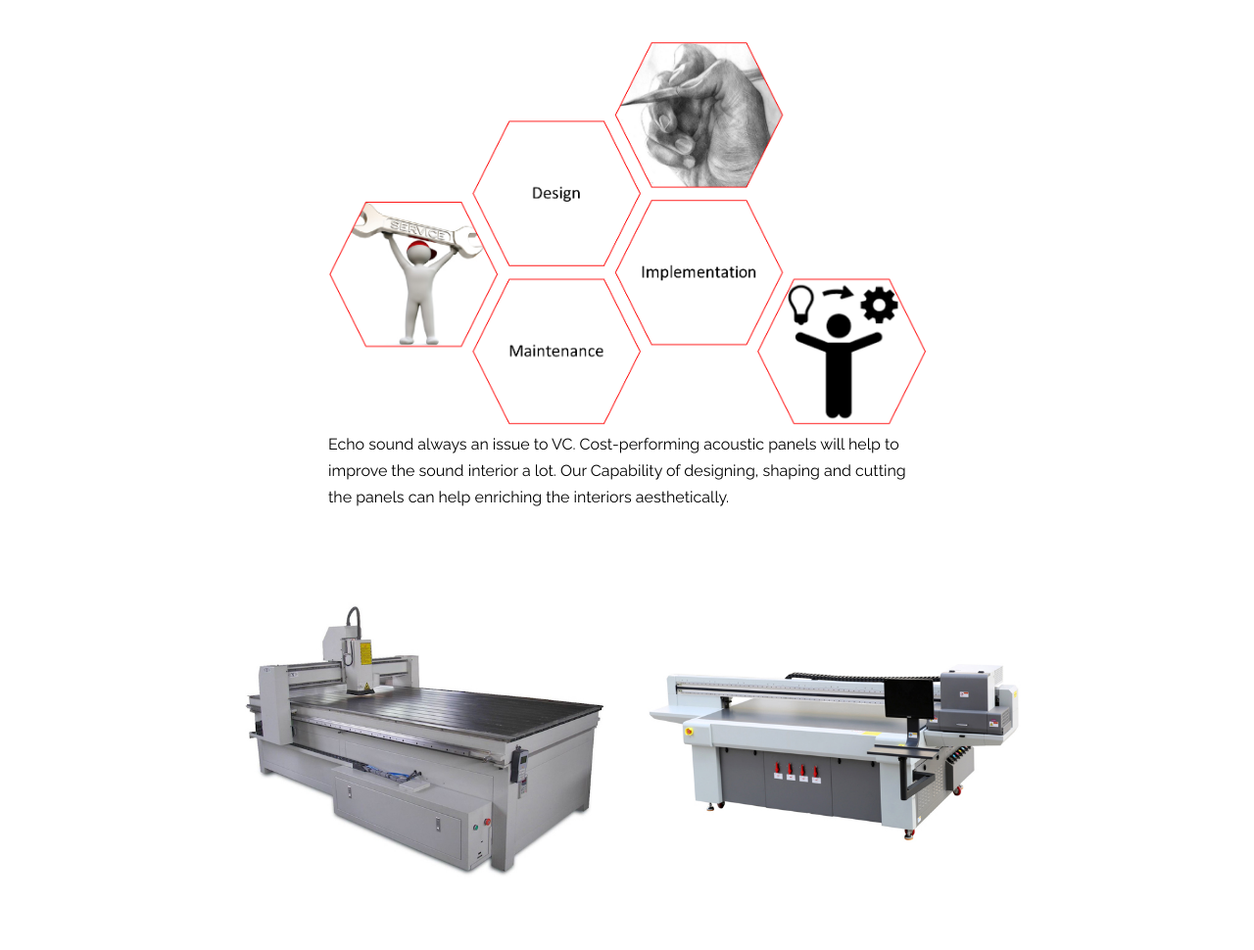
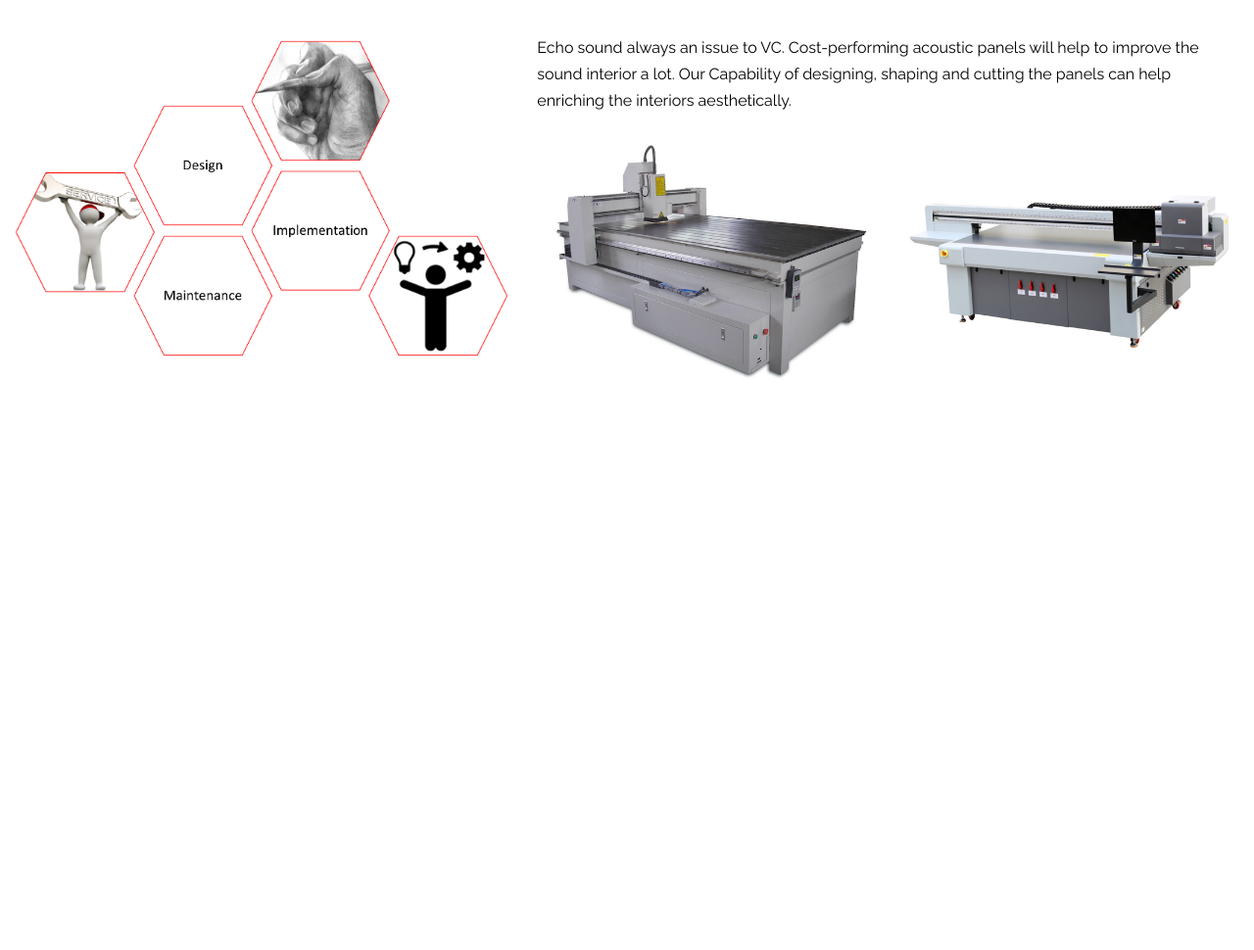
Before and after one commit to don01230/M_Project_Solutions, a plain HTML site: page capability.html in a window 1280 px wide. Shown: the part 1120-2090 px from the top of the page at 98% size. After the commit the page ends 1754 px from the top, so only its background shows below. Drawn offline with Linux system fonts and the light colour scheme; files whose address does not match are found by name.

Commit message:
20180707:1507

```diff
--- a/capability.html
+++ b/capability.html
@@ -69,7 +69,7 @@
 					</div>
 					<div class="col-xs-10 text-right menu-1">
 						<ul>
-							<li><a href="about.html">About us</a></li>
+							<li><a href="about.html">About</a></li>
 							<li class="active"><a href="about.html">Capability</a></li>
 							<li><a href="experience.html">Experience</a></li>
 							<li><a href="contact.html">Contact</a></li>
@@ -129,33 +129,23 @@
 
 		<div class="gtco-section">
 			<div class="gtco-container-2">
-				<div>
+
 					<div class="row row-pb-md">
-						<div class="col-md-3 col-sm-3">
+						<div class="col-md-5 col-sm-5">
+							<img src="images/capability.png" class="center">
+						</div>
+						<div class="col-md-7 col-sm-7">
+							<p style="color:black;">Echo sound always an issue to VC. Cost-performing acoustic panels will help to improve the sound interior a lot. Our Capability of designing, shaping and cutting the panels can help enriching the interiors aesthetically.</p>
+							<div class="row row-pb-md">
+								<div class="col-md-6 col-sm-6">
+										<img src="images/Image_2_2.jpg" class="center">
+								</div>
+								<div class="col-md-6 col-sm-6">
+										<img src="images/Image_2_3.jpg" class="center">
+								</div>
+							</div>
+						</div>
 
-						</div>
-						<div class="col-md-6 col-sm-6">
-							<img src="images/capability.png" class="center">
-							<p style="color:black;">Echo sound always an issue to VC. Cost-performing acoustic panels will help to improve the sound interior a lot. Our Capability of designing, shaping and cutting the panels can help enriching the interiors aesthetically.</p>
-						</div>
-						<div class="col-md-3 col-sm-3">
-
-						</div>
-					</div>
-					<div class="row row-pb-md">
-						<div class="col-md-2 col-sm-2">
-
-						</div>
-						<div class="col-md-4 col-sm-4">
-								<img src="images/Image_2_2.jpg" class="center">
-						</div>
-						<div class="col-md-4 col-sm-4">
-								<img src="images/Image_2_3.jpg" class="center">
-						</div>
-						<div class="col-md-2 col-sm-2">
-
-						</div>
-					</div>
 				</div>
 			</div>
 		</div>
```
Also changed, not shown: about.html (+4 -3 lines), contact.html (+3 -3 lines), experience.html (+3 -1 lines).
